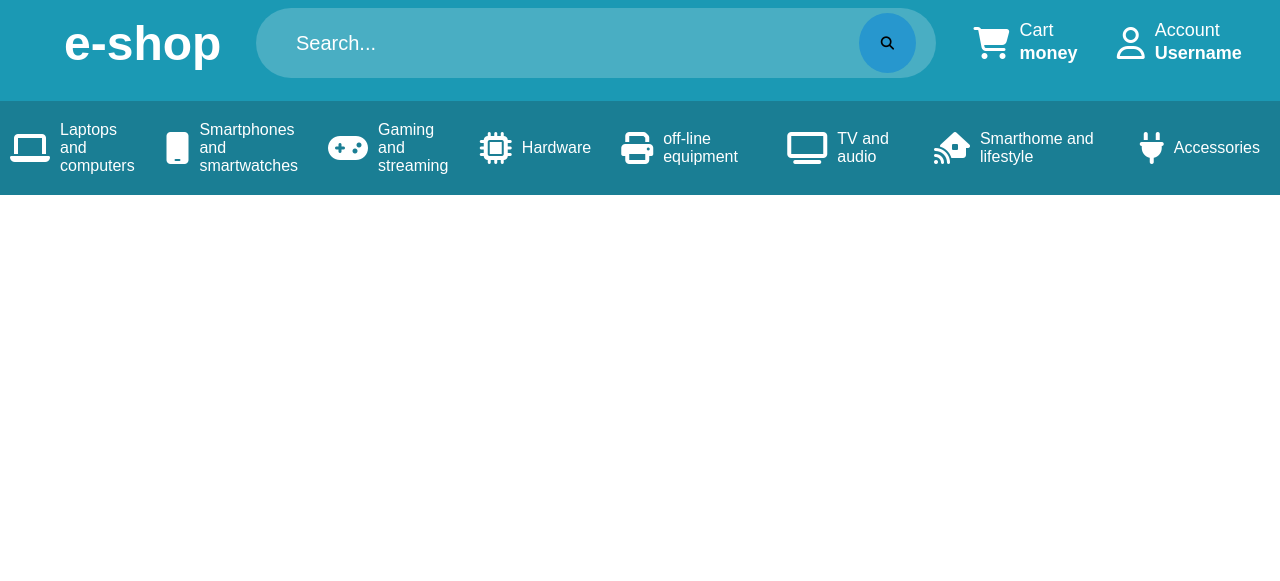
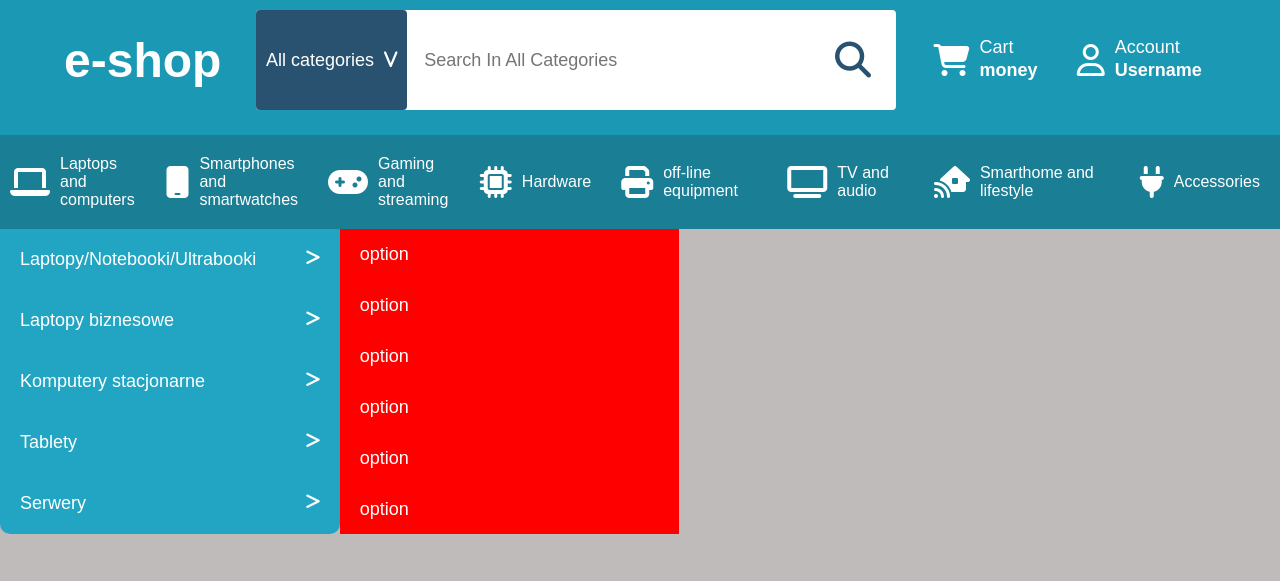
Before and after one commit to Hil4ri0n/TechShop, a Django app: page / in a window 1280 px wide. Shown: the top 581 px of the page. Run offline with Django 5.2, Linux system fonts and the light colour scheme; some libraries are stand-ins or nearby versions; some web fonts are replaced.

Commit message:
Working on menu lists

```diff
--- /dev/null
+++ b/shop/static/shop/js/searchBar.js
@@ -0,0 +1,19 @@
+let select = document.getElementById('select');
+let list = document.getElementById('list');
+let arrow = select.querySelector(".fa-v");
+let selectText = document.getElementById("selectText");
+let options = document.getElementsByClassName("options")
+let searchInput = document.getElementById("product-search")
+
+select.onclick = function (){
+    list.classList.toggle("open");
+    arrow.classList.toggle("fa-flip-both");
+    arrow.classList.toggle("fa-flip-horizontal");
+}
+
+for(let option of options){
+    option.onclick = function(){
+        selectText.innerHTML = this.innerHTML;
+        searchInput.placeholder = "Search In " + this.innerHTML;
+    }
+}
--- a/shop/static/shop/main_page.css
+++ b/shop/static/shop/main_page.css
@@ -15,6 +15,7 @@
 body{
     margin: 0;
     font-family: 'Poppins', sans-serif;
+    background-color: #c0bbbb;
 }
 
 .navbar{
@@ -29,6 +30,9 @@ body{
     display: flex;
     align-items: center;
     color: white;
+    padding-top: 10px;
+    padding-bottom: 10px;
+    font-size: large;
 }
 
 .site-header{
@@ -41,44 +45,86 @@ body{
     margin: 0;
 }
 
-.first-row div{
-    font-size: large;
-    padding-bottom: 10px;
-    padding-top: 10px;
+.search-bar-container{
+    width: 50%;
+    display: flex;
+    align-items: center;
+    justify-content: center;
 }
 
 .search-bar{
-    width: 50%;
-    background: rgba(255, 255, 255, 0.2);
+    width: 100%;
+    background: #fff;
+    display: flex;
+    padding: 0;
+    border-radius: 4px;
+    align-items: center;
+}
+
+#select{
+    min-height: 80px;
+    background: #295270;
     display: flex;
     align-items: center;
-    border-radius: 60px;
+    justify-content: space-between;
+    color: #fff;
+    width: 25%;
+    cursor: pointer;
+    position: relative;
+    padding: 10px 10px;
+    border-radius: 4px;
+}
+
+#select ul{
+    position: absolute;
+    top: 100%;
+    left: 0;
+    list-style: none;
+    width: 100%;
+    border-radius: 4px;
+    padding: 0;
+    background-color: #295270;
+    color: white;
+    max-height: 0;
+    overflow: hidden;
+    transition: max-height 0.5s;
+    z-index: 1;
+}
+
+#select ul.open{
+    max-height: 600px;
+}
+
+#select ul li{
+    text-align: center;
     padding: 10px 20px;
-    max-height: 50px;
+    cursor: pointer;
+}
+
+#select ul li:hover{
+    background-color: #4386b7;
 }
 
 .search-bar input{
-    background: transparent;
-    border: 0;
+    width: 75%;
+    margin-left: 15px;
+    border: none;
     outline: none;
-    padding: 24px 20px;
-    font-size: 20px;
-    color: white;
-    width: 90%;
+    font-size: 18px;
 }
 
-::placeholder{
-    color: white;
+.search-bar .fa-magnifying-glass{
+    color: #295270;
+    margin-right: 10px;
+    padding: 25px 15px;
 }
 
-.search-bar button{
-    border: 0;
+.search-bar .fa-magnifying-glass:hover{
     border-radius: 50%;
-    width: 60px;
-    height: 60px;
-    background: #2797ce;
+    background-color: #c5c1c1;
     cursor: pointer;
 }
+
 
 .icon-navbar{
     margin-left: 2%;
@@ -118,18 +164,84 @@ body{
 }
 
 .category-menu{
-    border-radius: 10px;
+    border-radius: 10px 10px 0 0;
     padding: 10px;
     align-content: center;
     display: flex;
     align-items: center;
+    position: relative;
 }
 
-.category-menu div{
+.category-menu .option-name{
     padding: 10px;
 }
 
 .category-menu:hover{
-    background-color: #eae3e3;
+    background-color: rgb(34, 165, 194);
     cursor: pointer;
 }
+
+.menu-list-container{
+    display: flex;
+    margin-top: 0;
+    position: absolute;
+    top: 100%;
+    left: 0;
+    background-color: rgb(34, 165, 194);
+    color: white;
+    padding: 0;
+    border-radius: 0 0 10px 10px;
+}
+
+.menu-list{
+    padding: 0;
+    margin-top: 0;
+    margin-bottom: 0;
+    list-style: none;
+}
+
+.menu-list.open{
+    display: initial;
+}
+
+.menu-list li{
+    padding: 20px;
+    font-size: large;
+    display: flex;
+    justify-content: space-between;
+}
+
+.menu-list li:hover{
+    background-color: rgb(26, 126, 148);
+}
+
+.menu-list li:last-child:hover{
+    border-radius: 0 0 0 10px;
+}
+
+.menu-list li i{
+    padding-left: 50px;
+}
+
+.submenu-list{
+    list-style: none;
+    position: absolute;
+    left: 100%;
+    width: 100%;
+    height: 100%;
+    margin-top: 0;
+    background-color: red;
+    padding-left: 0;
+}
+
+.submenu-list li{
+    padding: 15px;
+    padding-left: 20px;
+    font-size: large;
+    display: flex;
+    justify-content: space-between;
+}
+
+.submenu-list li:hover{
+    background-color: rgb(26, 126, 148);
+}
--- a/shop/templates/shop/main_page.html
+++ b/shop/templates/shop/main_page.html
@@ -9,12 +9,29 @@
 </head>
 <body>
     <nav>
-        <div class="navbar">
+       <div class="navbar">
             <div class="first-row">
                 <div class="site-header"><h1>e-shop</h1></div>
-                <div class="search-bar">
-                    <input type="text" placeholder="Search..." name="search">
-                    <button type="submit"><i class="fa-solid fa-magnifying-glass"></i></button>
+                <div class="search-bar-container">
+                    <div class="search-bar">
+                        <div id="select">
+                            <p id="selectText">All categories</p>
+                            <i class="fa-solid fa-v fa-flip-horizontal"></i>
+                            <ul id="list">
+                                <li class="options">All categories</li>
+                                <li class="options">Laptops and computers</li>
+                                <li class="options">Smartphones and smartwatches</li>
+                                <li class="options">Gaming and streaming</li>
+                                <li class="options">Hardware</li>
+                                <li class="options">Off-line equipment</li>
+                                <li class="options">TV and audio</li>
+                                <li class="options">Smarthome and lifestyle</li>
+                                <li class="options">Accessories</li>
+                            </ul>
+                        </div>
+                        <input type="text" id="product-search" placeholder="Search In All Categories">
+                        <i class="fa-solid fa-magnifying-glass fa-2xl"></i>
+                    </div>
                 </div>
                 <div class="icon-navbar">
                     <i class="fa-solid fa-cart-shopping"></i>
@@ -34,38 +51,68 @@
             <div class="second-row">
                 <div class="category-menu">
                     <i class="fa-solid fa-laptop fa-2xl"></i>
-                    <div>Laptops<br>and computers</div>
+                    <div class="option-name">Laptops<br>and computers</div>
+                    <div class="menu-list-container">
+                        <ul class="menu-list open">
+                            <li>Laptopy/Notebooki/Ultrabooki<i class="fa-solid fa-greater-than"></i></li>
+                            <li>Laptopy biznesowe<i class="fa-solid fa-greater-than"></i></li>
+                            <li>Komputery stacjonarne<i class="fa-solid fa-greater-than"></i></li>
+                            <li>Tablety<i class="fa-solid fa-greater-than"></i></li>
+                            <li>Serwery<i class="fa-solid fa-greater-than"></i></li>
+                        </ul>
+                        <ul class="submenu-list">
+                            <li>option</li>
+                            <li>option</li>
+                            <li>option</li>
+                            <li>option</li>
+                            <li>option</li>
+                            <li>option</li>
+                        </ul>
+                    </div>
                 </div>
                 <div class="category-menu">
                     <i class="fa-solid fa-mobile fa-2xl"></i>
-                    <div>Smartphones<br>and smartwatches</div>
+                    <div class="option-name">Smartphones<br>and smartwatches</div>
                 </div>
                 <div class="category-menu">
                     <i class="fa-solid fa-gamepad fa-2xl"></i>
-                    <div>Gaming<br>and streaming</div>
+                    <div class="option-name">Gaming<br>and streaming</div>
                 </div>
                 <div class="category-menu">
                     <i class="fa-solid fa-microchip fa-2xl"></i>
-                    <div>Hardware</div>
+                    <div class="option-name">Hardware</div>
                 </div>
                 <div class="category-menu">
                     <i class="fa-solid fa-print fa-2xl"></i>
-                    <div>off-line equipment</div>
+                    <div class="option-name">off-line equipment</div>
                 </div>
                 <div class="category-menu">
                     <i class="fa-solid fa-tv fa-2xl"></i>
-                    <div>TV and audio</div>
+                    <div class="option-name">TV and audio</div>
                 </div>
                 <div class="category-menu">
                     <i class="fa-solid fa-house-signal fa-2xl"></i>
-                    <div>Smarthome and lifestyle</div>
+                    <div class="option-name">Smarthome and lifestyle</div>
                 </div>
                 <div class="category-menu">
                     <i class="fa-solid fa-plug fa-2xl"></i>
-                    <div>Accessories</div>
+                    <div class="option-name">Accessories</div>
                 </div>
             </div>
         </div>
     </nav>
+<script src="{% static 'shop/js/searchBar.js' %}"></script>
+<script>
+
+    /*function openMenu(){
+
+    }
+
+    let categories = document.getElementsByClassName("category-menu");
+
+    for(let category of categories){
+        category.addEventListener('mouseover', )
+    }*/
+</script>
 </body>
 </html>
```
